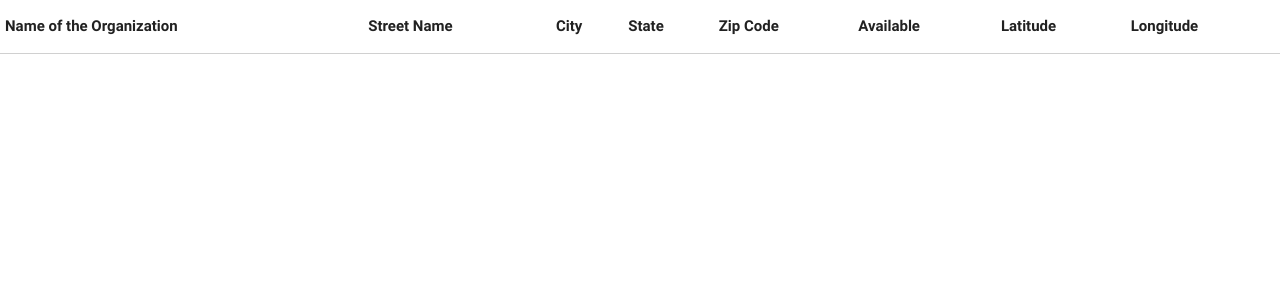
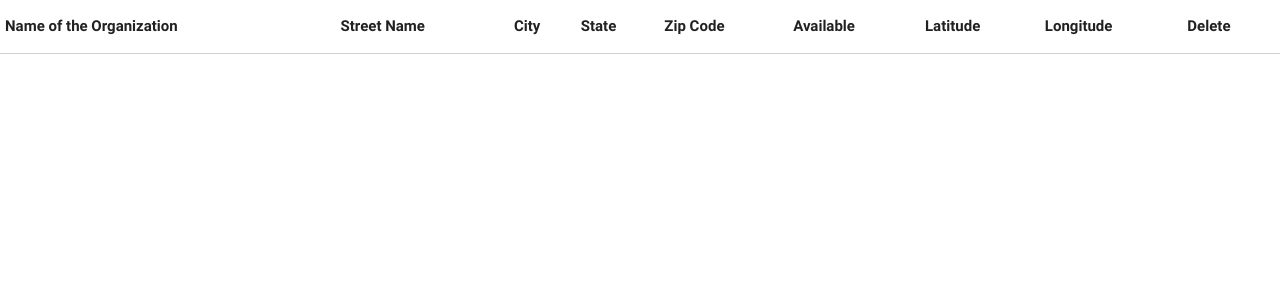
Before and after one commit to deino475/TextForRelief, a PHP site: template TheHarveyProject/templates/table.php in a window 1280 px wide. Shown: the top 300 px of the page. Run offline with PHP 8.4, Linux system fonts and the light colour scheme; the template is opened without the code that fills it, so the values that code supplies are empty; some libraries are stand-ins or nearby versions.

Commit message:
Add files via upload

```diff
--- a/TheHarveyProject/templates/table.php
+++ b/TheHarveyProject/templates/table.php
@@ -9,6 +9,7 @@
           <th>Available</th>
           <th>Latitude</th>
           <th>Longitude</th>
+          <th>Delete</th>
         </tr>
       </thead>
       <tbody id = "shelter-table">
@@ -32,6 +33,8 @@
             <td><div contenteditable = "true" class = "changeable" id = "' + data_to_add[i]['shelter_id']+':available">' + data_to_add[i]['available'] + '</div></td> \
             <td><div contenteditable = "true" class = "changeable" id = "' + data_to_add[i]['shelter_id']+':lat">' + data_to_add[i]['lat'] + '</div></td> \
             <td><div contenteditable = "true" class = "changeable" id = "' + data_to_add[i]['shelter_id']+':lng">' + data_to_add[i]['lng'] + '</div></td> \
+            <td><form action = "" method = "POST"><input type = "hidden" name = "shelter-id" value = "' + data_to_add[i]['shelter_id']+'">\
+            <button class = "btn" name = "delete-shelter" id = "delete-shelter"><i class = "material-icons left">delete</i></button></form></td>\
             </tr>';
           }
         }
@@ -52,7 +55,7 @@
             var lng_contents = document.getElementById(my_id + ":lng").innerHTML;
 
             /* Update table row */
-            updater.open("POST", "?m=/send", true);
+            updater.open("POST", "?m=/update", true);
             updater.setRequestHeader("Content-type", "application/x-www-form-urlencoded");
             updater.send("shelter_id="+my_id+"&shelter_name="+name_contents+"&street_name="+street_contents+"&city_name="+city_contents+"&state_name="+state_contents+"&zip_code="+zip_contents+"&available="+available_contents+"&lat="+lat_contents+"&lng="+lng_contents);
           });
```
